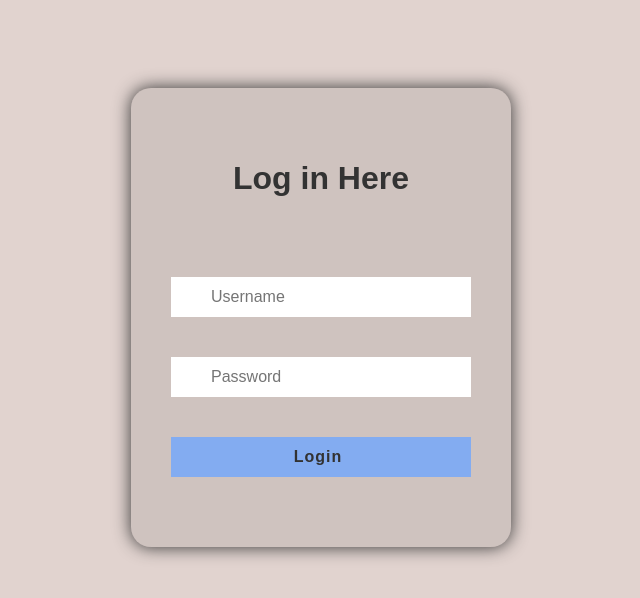
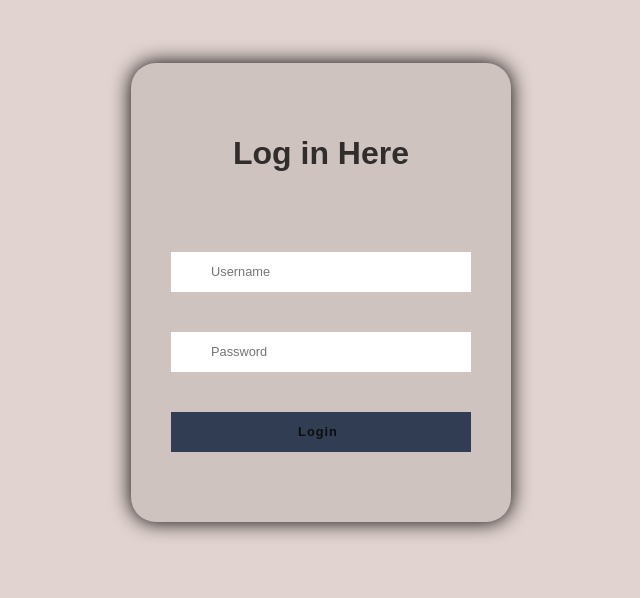
Before and after one commit to atushmaharjan/bigbracket, a PHP site: page / in a window 1280 px wide. Shown: the top 598 px of the page, without its empty margins (319-959 px from the left). Run offline with PHP 8.4, Linux system fonts and the light colour scheme.

Commit message:
Php file modified

```diff
--- a/style.css
+++ b/style.css
@@ -6,10 +6,10 @@ body {
 
 .container {
 	width: 380px;
-	margin:7% auto;
-	border-radius: 20px;
+	margin:5% auto;
+	border-radius: 25px;
 	background-color: rgba(53, 52, 52, 0.1);
-	box-shadow: 0 0 17px #333;
+	box-shadow: 0 0 20px #000000;
 }
 
 .header {
@@ -18,7 +18,7 @@ body {
 }
 
 .header h1 {
-	color: #333;
+	color: #312d2d;
 	font-size: 2rem;
 	margin-bottom: 80px;
 }
@@ -34,16 +34,16 @@ body {
 	outline: none;
 	padding-left: 40px;
 	box-sizing: border-box;
-	font-size: 1rem;
-	color: rgb(50, 50, 50);
+	font-size: 0.8rem;
+	color: rgb(12, 14, 13);
 	margin-bottom: 40px;
 }
 
 .main button {
 	padding-left: 0;
-	background-color: #83acf1;
+	background-color: #313d52;
 	letter-spacing: 1px;
-	font-weight: bold;
+    font-weight: bold;
 	margin-bottom: 70px;
 }
 
```
